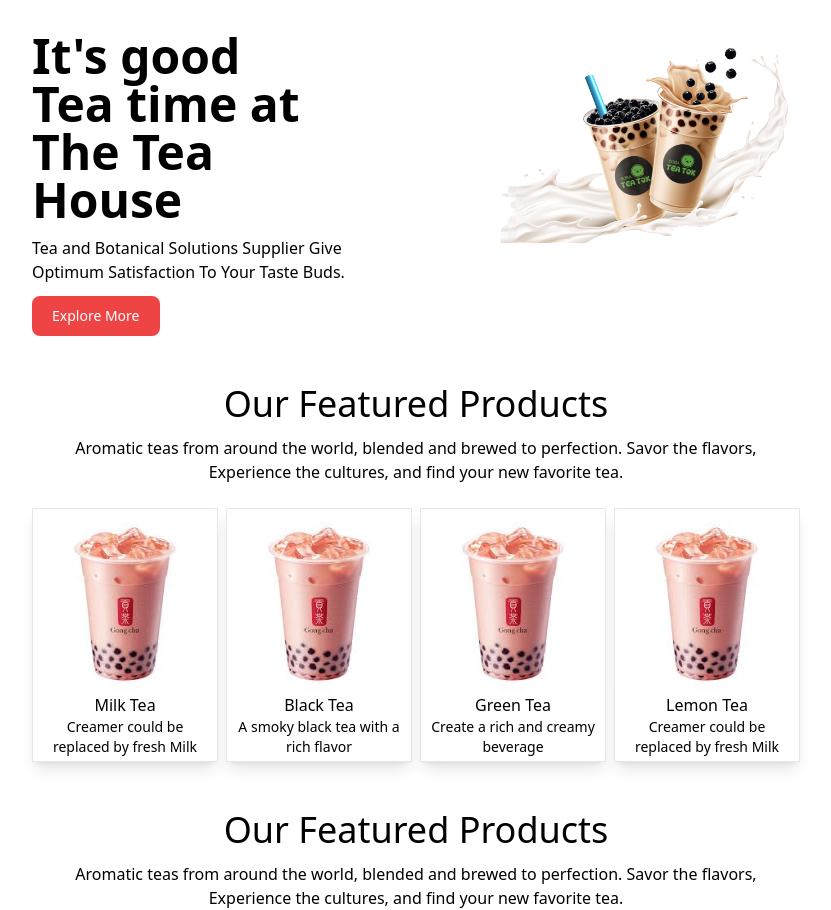
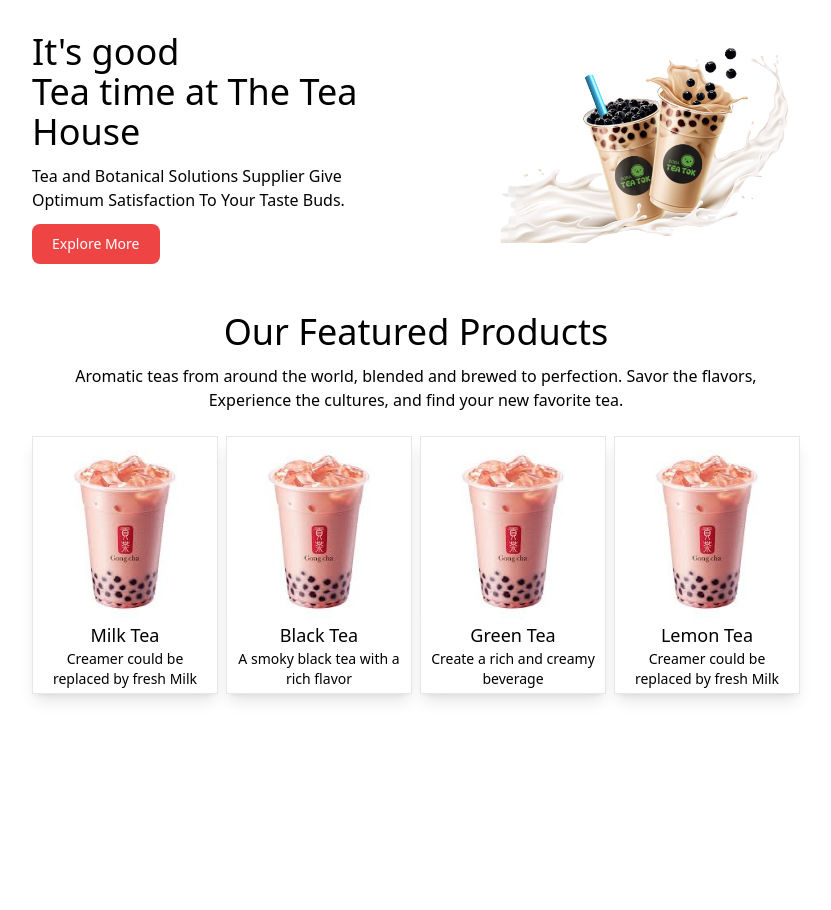
Before and after one commit to SORKARSIFAT/tea-house, a plain HTML site: page index.html in a window 1280 px wide. Shown: the whole page, without its empty margins (224-1055 px from the left). After the commit the page ends 800 px from the top, so only its background shows below. Drawn offline with nearby package versions, Linux system fonts and the light colour scheme.

Commit message:
addd new

```diff
--- a/index.html
+++ b/index.html
@@ -9,11 +9,11 @@
 </head>
 <body>
     <header>
-        <section class="flex mt-8 mx-64">
-           <div class="">
-            <h1 class="text-5xl mb-3 font-semibold">It's good<br>Tea time at The  Tea House</h1>
-            <p class="mb-3 font-medium">Tea and Botanical Solutions Supplier Give Optimum Satisfaction To Your Taste Buds.</p>
-            <button type="button" class="text-white bg-red-500 hover:bg-red-600  font-medium rounded-lg text-sm px-5 py-2.5 mr-2 mb">Explore More</button>
+        <section class="flex mt-8 mx-64 md:">
+           <div >
+            <h1 class="text-4xl mb-3 ">It's good<br>Tea time at The  Tea House</h1>
+            <p class="mb-3 ">Tea and Botanical Solutions Supplier Give Optimum Satisfaction To Your Taste Buds.</p>
+            <button type="button" class="text-white bg-red-500 hover:bg-red-600   rounded-lg text-sm px-5 py-2.5 mr-2 mb">Explore More</button>
            </div>
             <div class="ml-24">
             <img class="" src="images/tea1-removebg-preview.png" alt="" srcset="">
@@ -23,45 +23,41 @@
                                  <!--  Products demo start-->
             <section>
                 <div>
-                    <h2 class="text-center mt-12 text-4xl font-medium">Our Featured Products</h2>
-                    <p class="text-center mt-3 font-medium">
+                    <h2 class="text-center mt-12 text-4xl ">Our Featured Products</h2>
+                    <p class="text-center mt-3 ">
                         Aromatic teas from around the world, blended and brewed to perfection. Savor the flavors, <br> Experience the cultures, and find your new favorite tea.</p>
                     </div>
                     <div class="grid grid-cols-4 mx-64 gap-2 mt-6 ">
 
                        <figure class="border shadow-lg">
                         <img class="w-96 " src="images/pod-2.jpg" alt="" srcset="">
-                        <p class="text-center font-medium">Milk Tea</p>
+                        <p class="text-center text-lg">Milk Tea</p>
                         <p class="text-sm text-center pb-1  px-1">Creamer could be replaced  by fresh Milk</p>
                        </figure>
                        <figure class="border shadow-lg">
                         <img class="w-96 " src="images/pod-2.jpg" alt="" srcset="">
-                        <p class="text-center font-medium">Black Tea</p>
+                        <p class="text-center  text-lg">Black Tea</p>
                         <p class="text-sm text-center pb-1  px-1 "> A smoky black tea with a rich flavor</p>
                        </figure>
                        <figure class="border shadow-lg">
                         <img class="w-96 " src="images/pod-2.jpg" alt="" srcset="">
-                        <p class="text-center font-medium">Green Tea</p>
+                        <p class="text-center  text-lg">Green Tea</p>
                         <p class="text-sm text-center pb-1  px-1"> Create a rich and creamy beverage</p>
                        </figure>
                        <figure class="border shadow-lg">
                         <img class="w-96 " src="images/pod-2.jpg" alt="" srcset="">
-                        <p class="text-center font-medium">Lemon Tea</p>
+                        <p class="text-center  text-lg">Lemon Tea</p>
                         <p class="text-sm text-center pb-1 px-1  ">Creamer could be replaced  by fresh Milk</p>
                        </figure>
                     </div>
-                    <div>
-                        <h2 class="text-center mt-12 text-4xl font-medium">Our Featured Products</h2>
-                        <p class="text-center mt-3 font-medium">
-                            Aromatic teas from around the world, blended and brewed to perfection. Savor the flavors, <br> Experience the cultures, and find your new favorite tea.</p>
-                        </div>
-            </section>
-
-                                    <!--  Products Show Start -->
-            <section>
 
             </section>
 
+          <div>
+            <div>
+
+            </div>
+          </div>
 
         </main>
     </header>
```
